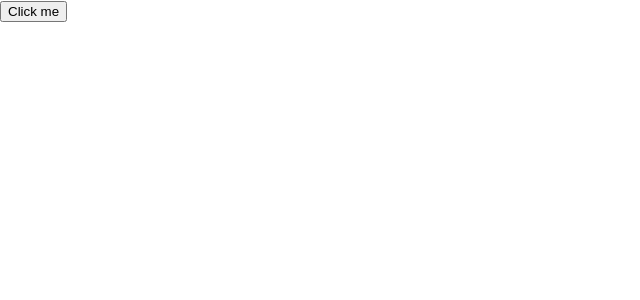
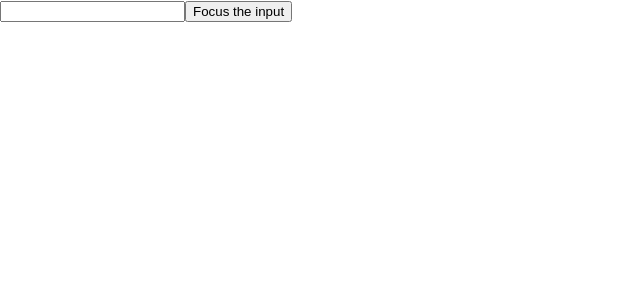
Before and after one commit to wekt2k04/comoponent-intitialization, a React (Create React App) app: page / in a window 1280 px wide. Shown: the top 300 px of the page, without its empty margins (0-640 px from the left). Built offline with nearby package versions, Linux system fonts and the light colour scheme.

Commit message:
Focusing on an input field using hooks, especially 'useRef' hook

```diff
--- a/src/App.js
+++ b/src/App.js
@@ -1,10 +1,10 @@
-import Btn from './Btn';
+import TextInputWithFocusButton from './TextInputWithFocusButton';
 import './App.css';
 
 
 function App() {
   return (
-    <Btn />
+    <TextInputWithFocusButton />
   );
 }
 
--- a/src/Btn.js
+++ /dev/null
@@ -1,19 +0,0 @@
-// function Btn() {
-//   const clickHandler =
-//     () => console.log('clicked')
-//   return (
-//     <button onClick={clickHandler}>Click me</button>
-//   );
-// }
-
-// export default Btn;
-
-function Btn() {
-  const clickHandler =
-    () => alert('Mouse Over')
-  return (
-    <button onMouseOver={clickHandler}>Click me</button>
-  );
-}
-
-export default Btn;
--- /dev/null
+++ b/src/TextInputWithFocusButton.js
@@ -0,0 +1,15 @@
+import { useRef } from "react";
+
+export default function TextInputWithFocusButton() {
+  const inputEl = useRef(null);
+  const onButtonClick = () => {
+    // `current` points to the mounted text input element
+    inputEl.current.focus();
+  };
+  return (
+    <>
+      <input ref={inputEl} type="text" />
+      <button onClick={onButtonClick}>Focus the input</button>
+    </>
+  );
+}
```
